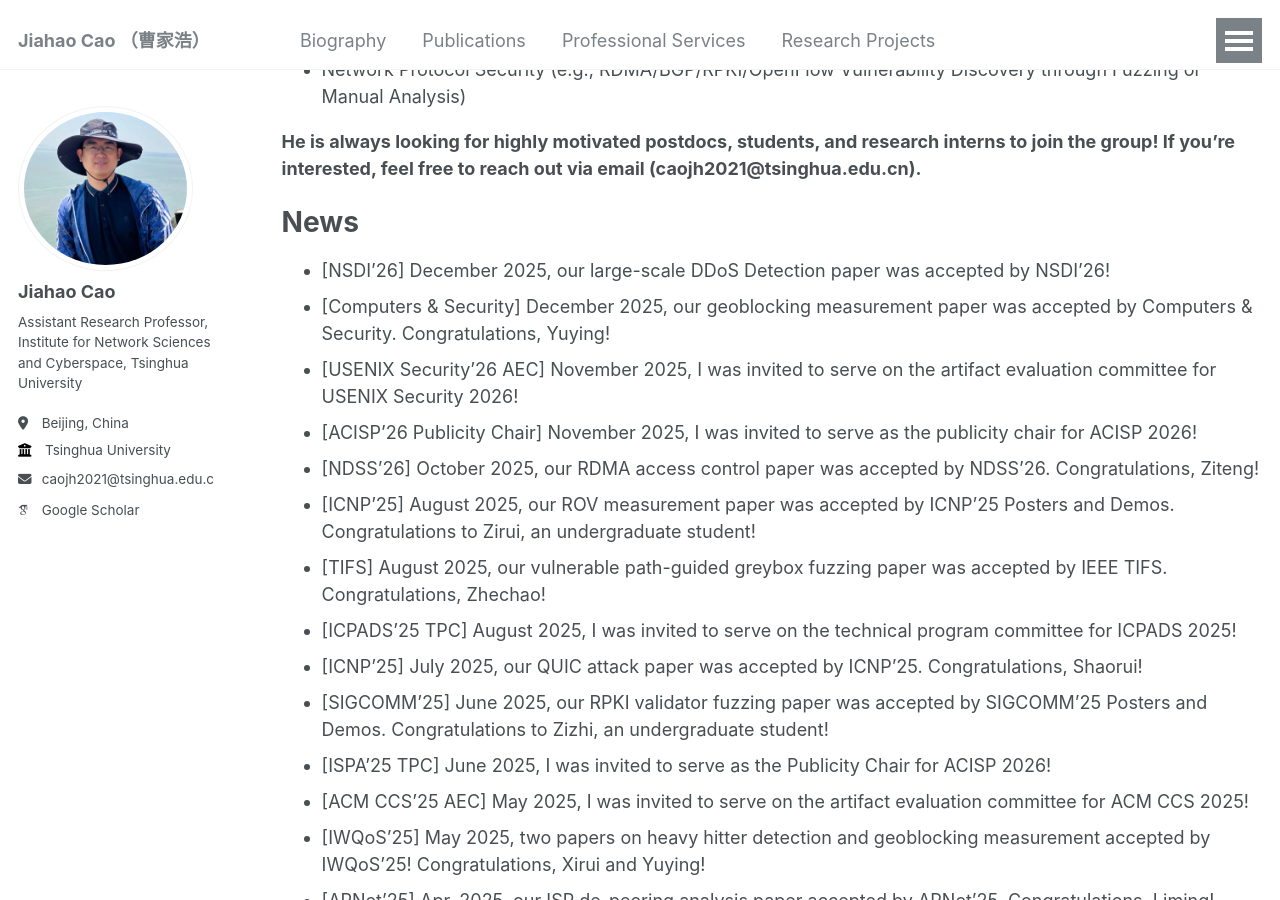
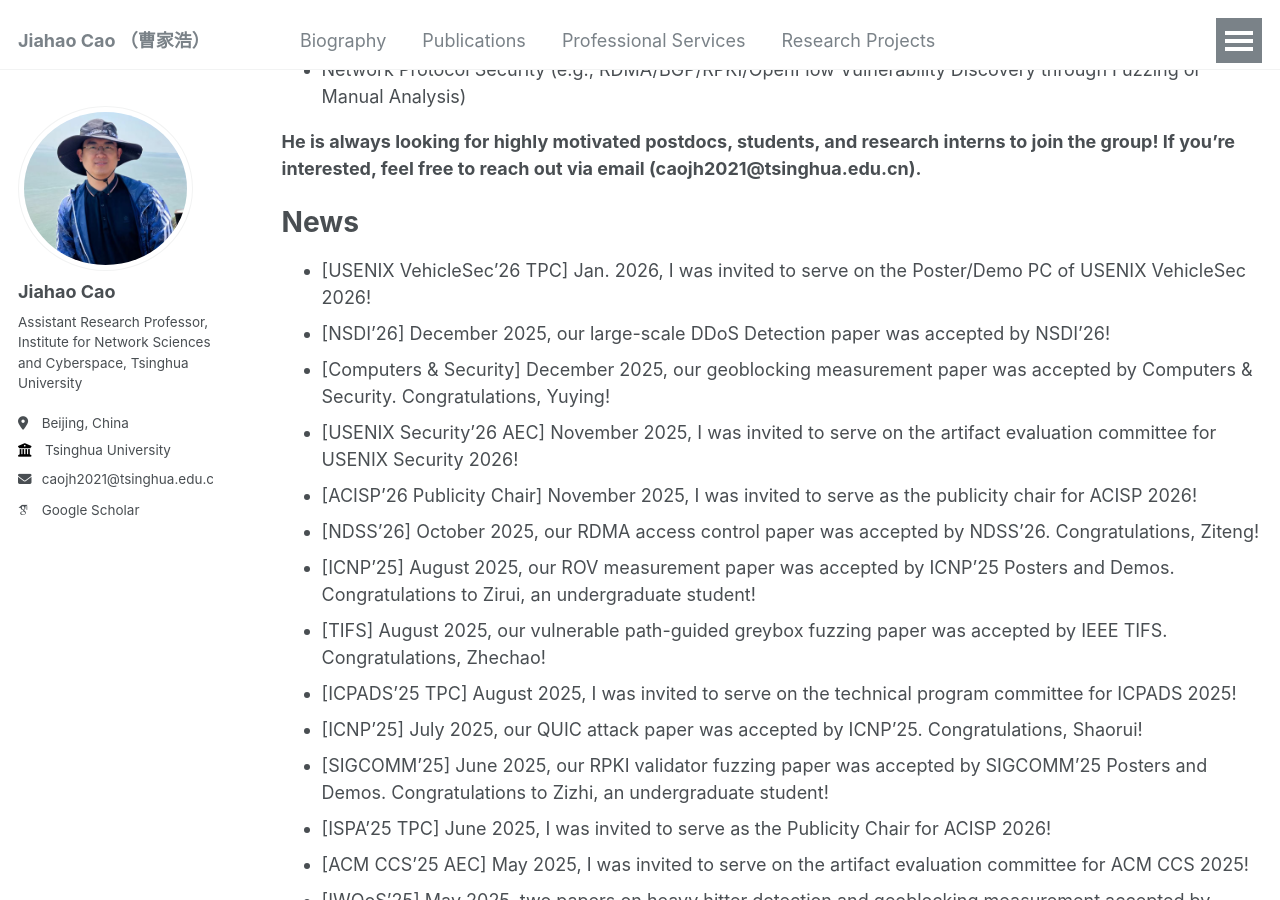
Before and after one commit to caojh15/caojh15.github.io, a Jekyll site: the page built from _pages/about.md, in a window 1280 px wide and 900 px high, scrolled down 607 px. Built offline with Jekyll 4.4.1, drawn with Linux system fonts in a browser that asks for light colours; some web fonts are replaced.

Commit message:
Update about.md

```diff
--- a/_pages/about.md
+++ b/_pages/about.md
@@ -20,6 +20,7 @@ His current interests mainly focus on the following domains:
 **He is always looking for highly motivated postdocs, students, and research interns to join the group! If you're interested, feel free to reach out via email (caojh2021@tsinghua.edu.cn).**
 
 # News
+- [USENIX VehicleSec'26 TPC] Jan. 2026, I was invited to serve on the Poster/Demo PC of USENIX VehicleSec 2026!
 - [NSDI'26] December 2025, our large-scale DDoS Detection paper was accepted by NSDI'26!
 - [Computers & Security] December 2025, our geoblocking measurement paper was accepted by Computers & Security. Congratulations, Yuying!
 - [USENIX Security'26 AEC]  November 2025, I was invited to serve on the artifact evaluation committee for USENIX Security 2026!
```
